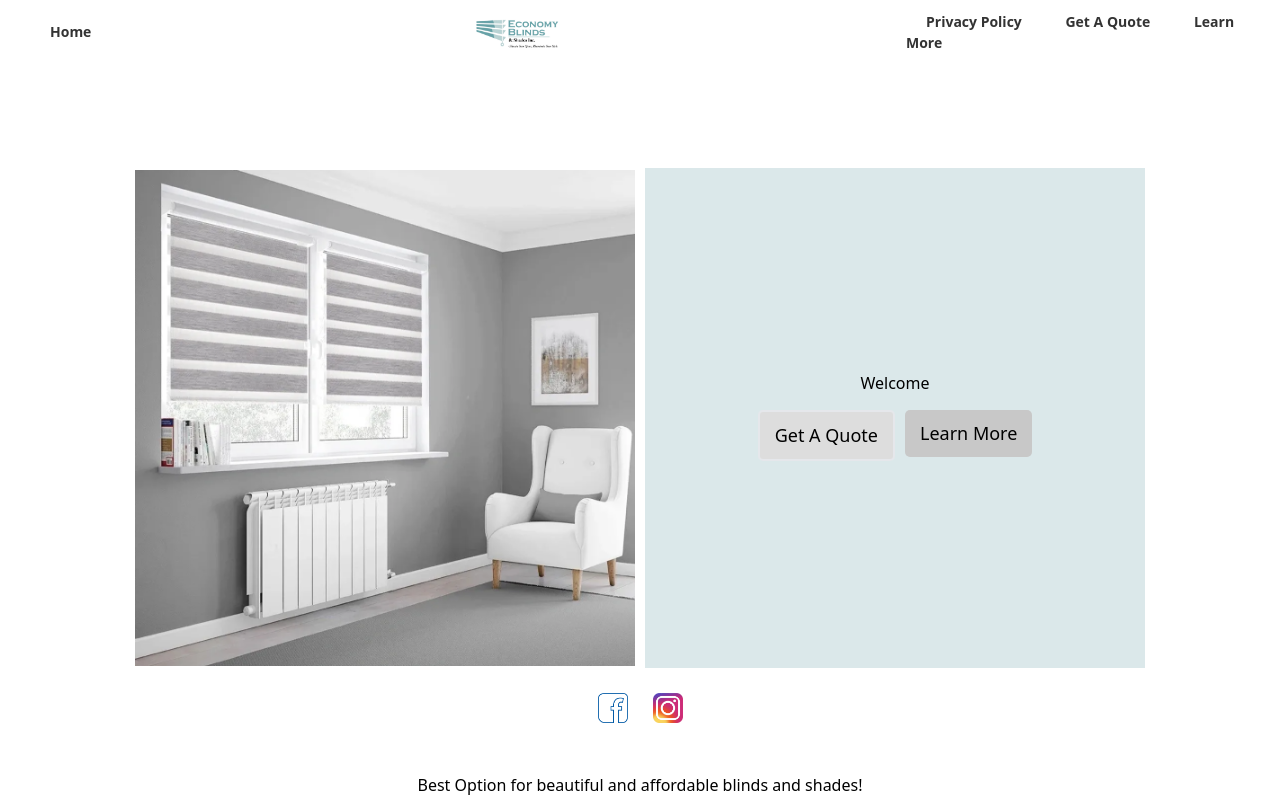
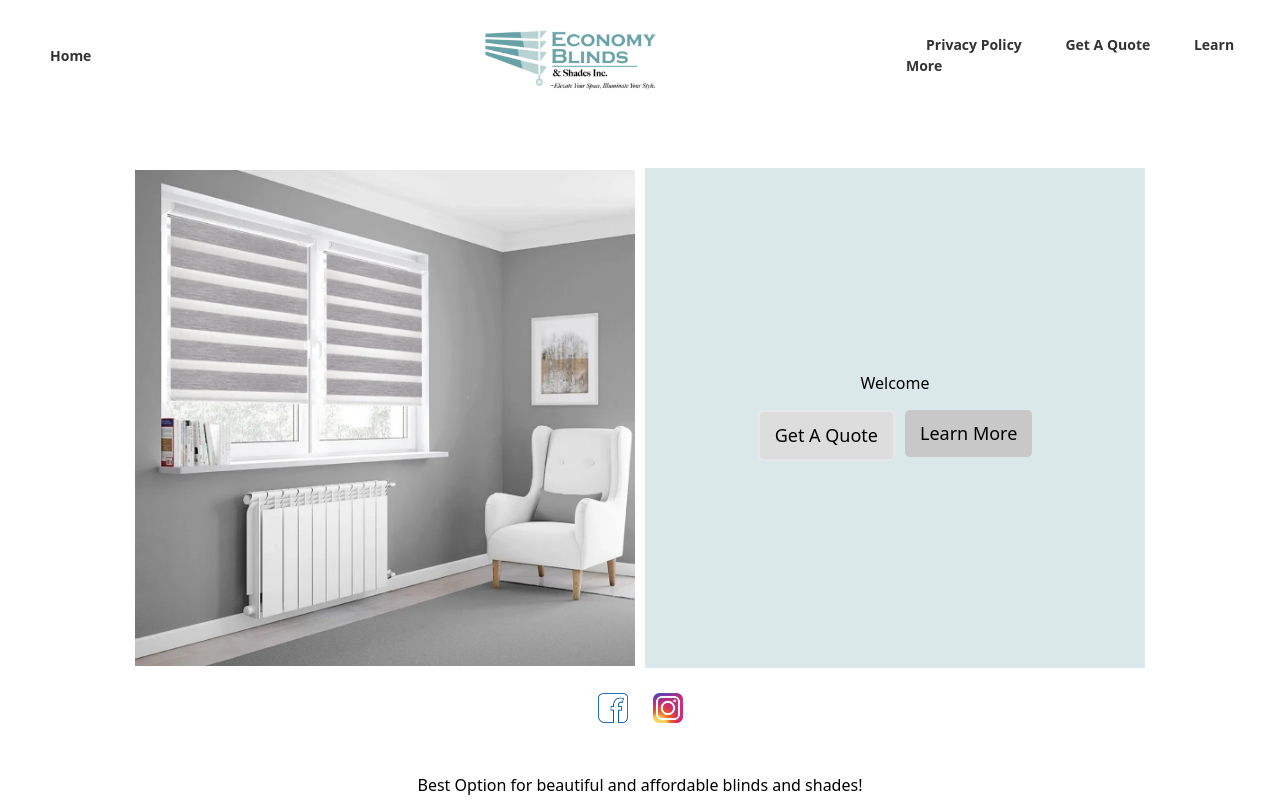
Before and after one commit to deodagee/economyblindsandshades, a Next.js app: page / in a window 1280 px wide. Shown: the top 800 px of the page. Built offline with nearby package versions, Linux system fonts and the light colour scheme.

Commit message:
Update header.js

```diff
--- a/pages/components/header.js
+++ b/pages/components/header.js
@@ -26,7 +26,9 @@ function HeaderPiece() {
         <Link className={styles.header_link} href={"/"} > Home </Link></li>
 
         <li className={styles.header_logo}>
-      <Image src={"/logo.jpg"} width={100} height={100} alt="economyblindsandshades_logo" />
+          <Link href={'/'}>
+      <Image className={styles.logo_image} src={"/logo.jpg"} width={400} height={400} alt="economyblindsandshades_logo" />
+      </Link>
     </li>
 
     <li className={styles.link_top_prt2}>
```
